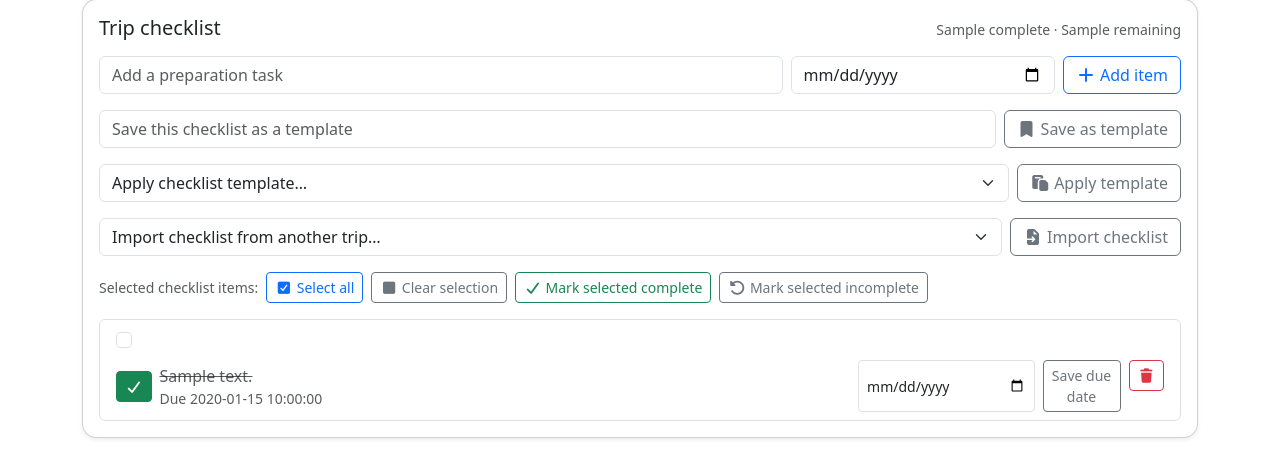
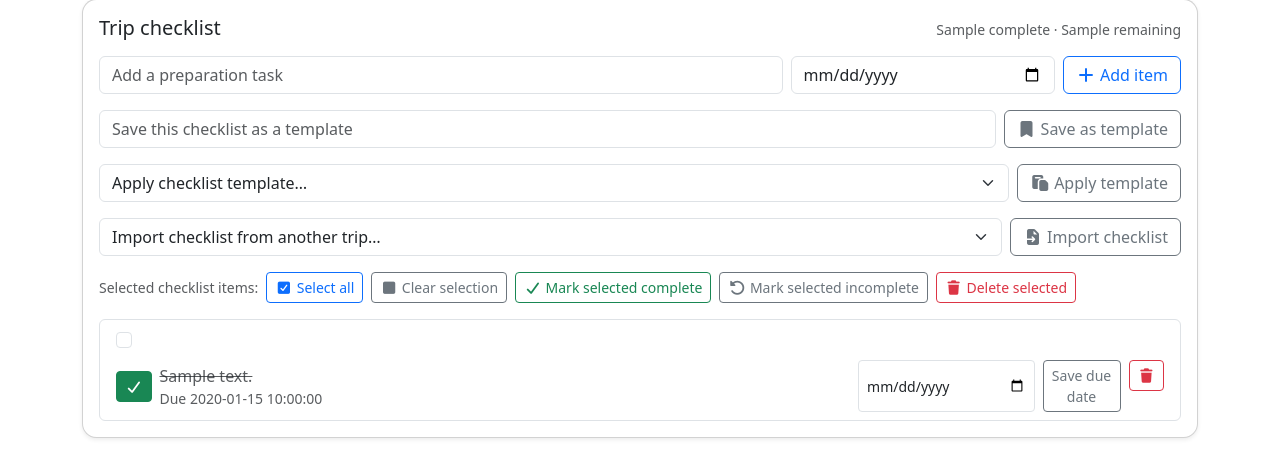
Before and after one commit to drakeg/vlog_travel_finder, a Python web app: template templates/public/trip_detail.html in a window 1280 px wide. Shown: the part 548-1008 px from the top of the page. Run offline with Jinja, Linux system fonts and the light colour scheme; the template is opened without the code that fills it: most values are stand-ins (such as "Sample title", 1, 10 or a date in 2020); grey boxes marked "Sample" are stand-in pictures.

Commit message:
feat: Sprint 37 bulk checklist deletion (templates/public/trip_detail.html)

```diff
--- a/templates/public/trip_detail.html
+++ b/templates/public/trip_detail.html
@@ -186,6 +186,9 @@
           <button class="btn btn-sm btn-outline-secondary" type="submit" name="action" value="incomplete">
             <i class="fa-solid fa-rotate-left me-1"></i>Mark selected incomplete
           </button>
+          <button class="btn btn-sm btn-outline-danger" type="submit" id="bulk-delete-checklist-items" formaction="{{ url_for('public.trip_checklist_bulk_delete', trip_id=trip.id) }}" name="confirm_delete" value="yes">
+            <i class="fa-solid fa-trash me-1"></i>Delete selected
+          </button>
         </form>
         <div class="list-group">
           {% for item in checklist_items %}
@@ -257,6 +260,13 @@
     document.addEventListener("DOMContentLoaded", () => {
       const checklistItemCheckboxes = () =>
         Array.from(document.querySelectorAll('input[name="item_ids"][form="bulk-checklist-form"]'));
+
+      document.getElementById("bulk-delete-checklist-items")?.addEventListener("click", (event) => {
+        const count = checklistItemCheckboxes().filter((checkbox) => checkbox.checked).length;
+        if (count && !window.confirm(`Permanently delete ${count} selected checklist item(s)?`)) {
+          event.preventDefault();
+        }
+      });
 
       document.getElementById("select-all-checklist-items")?.addEventListener("click", () => {
         checklistItemCheckboxes().forEach((checkbox) => {
```
